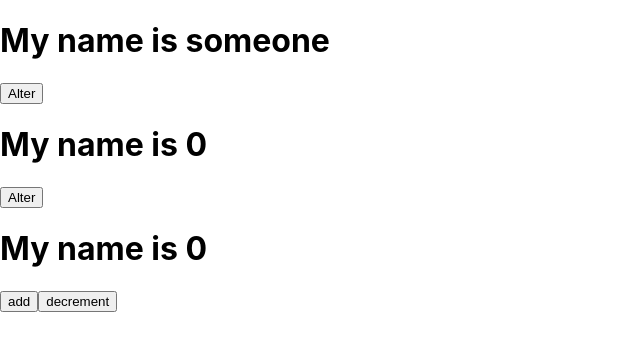
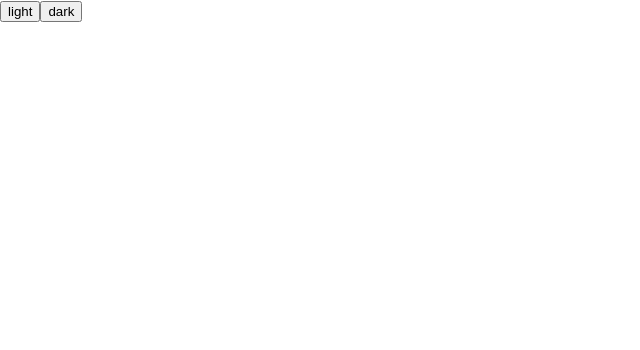
Before and after one commit to Leen-odeh12/react-tasks-level-2, a React (Create React App) app: page / in a window 1280 px wide. Shown: the top 350 px of the page, without its empty margins (0-640 px from the left). Built offline with nearby package versions, Linux system fonts and the light colour scheme.

Commit message:
ex-2 usestate dark mode

```diff
--- a/src/Component/UseState-Hook/Usestate.jsx
+++ b/src/Component/UseState-Hook/Usestate.jsx
@@ -20,11 +20,11 @@ const Usestate = () => {
         <button onClick={change}>Alter</button>
       </div>
       <div>
-        <h1>My name is {age}</h1>
+        <h1>My age is {age}</h1>
         <button onClick={change2}>Alter</button>
       </div>
       <div>
-        <h1>My name is {count}</h1>
+        <h1>count is {count}</h1>
         <button
           onClick={() => {
             setcount(count + 1);
--- /dev/null
+++ b/src/Component/UseState/Usestate.jsx
@@ -0,0 +1,15 @@
+import React, { useState } from 'react'
+
+
+const Usestate = () => {
+
+    const [background ,setbackground]=useState("white");
+  return (
+    <div style={{width:"100%",height:"100vh",backgroundColor:background}} >
+      <button onClick={()=>{setbackground("White")}}>light</button>
+      <button onClick={()=>{setbackground("#242424")}}>dark </button>
+    </div>
+  )
+}
+
+export default Usestate
```
Also changed, not shown: src/App.js (+5 -2 lines).
